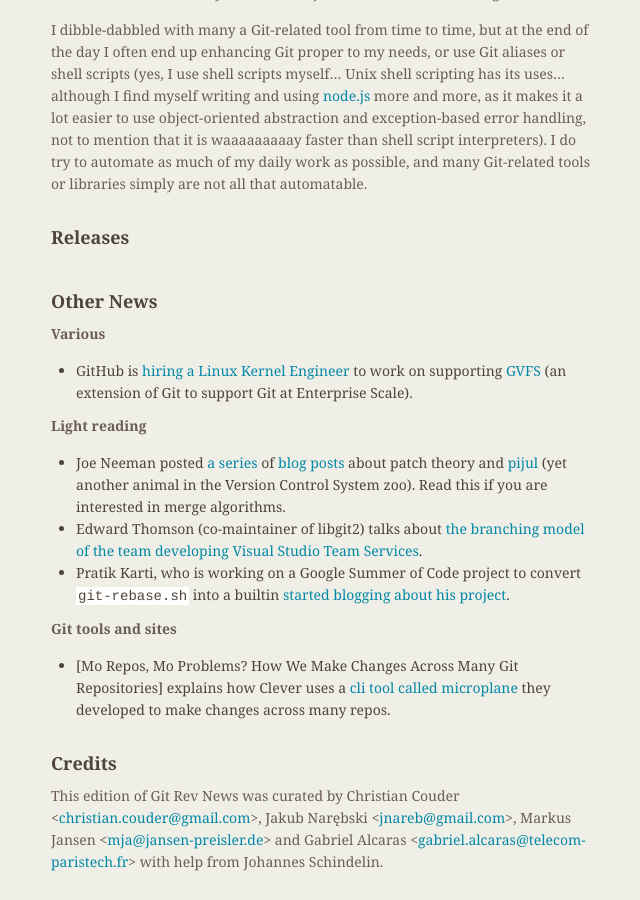
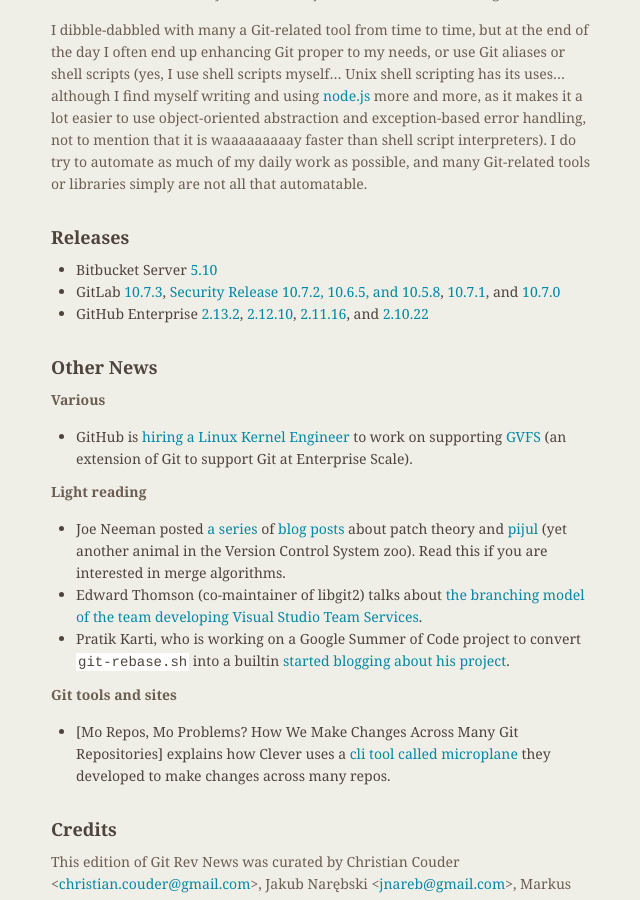
Before and after one commit to git/git.github.io, a Jekyll site: the page built from rev_news/drafts/edition-39.md, in a window 1280 px wide and 900 px high, scrolled down 2774 px. Shown: the whole window, without its empty margins (483-1123 px from the left). Built offline with Jekyll 4.4.1, drawn with Linux system fonts in a browser that asks for light colours.

Commit message:
rn-39: add Bitbucket, GitLab and GitHub releases

```diff
--- a/rev_news/drafts/edition-39.md
+++ b/rev_news/drafts/edition-39.md
@@ -187,6 +187,15 @@
 
 ## Releases
 
+* Bitbucket Server [5.10](https://confluence.atlassian.com/bitbucketserver/bitbucket-server-5-10-release-notes-948214779.html)
+* GitLab [10.7.3](https://about.gitlab.com/2018/05/03/gitlab-10-7-3-released/),
+[Security Release 10.7.2, 10.6.5, and 10.5.8](https://about.gitlab.com/2018/04/30/security-release-gitlab-10-dot-7-dot-2-released/),
+[10.7.1](https://about.gitlab.com/2018/04/23/gitlab-10-7-1-released/), and
+[10.7.0](https://about.gitlab.com/2018/04/22/gitlab-10-7-released/)
+* GitHub Enterprise [2.13.2](https://enterprise.github.com/releases/2.13.2),
+[2.12.10](https://enterprise.github.com/releases/2.12.10),
+[2.11.16](https://enterprise.github.com/releases/2.11.16), and
+[2.10.22](https://enterprise.github.com/releases/2.10.22)
 
 ## Other News
 
```
